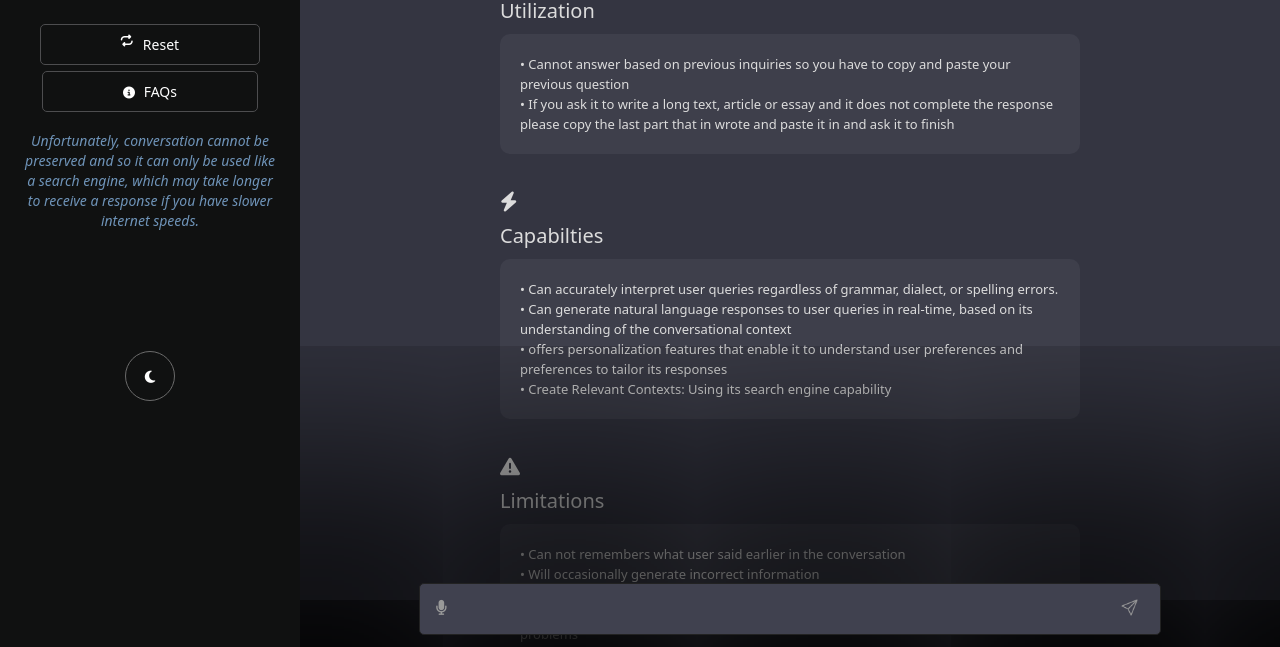
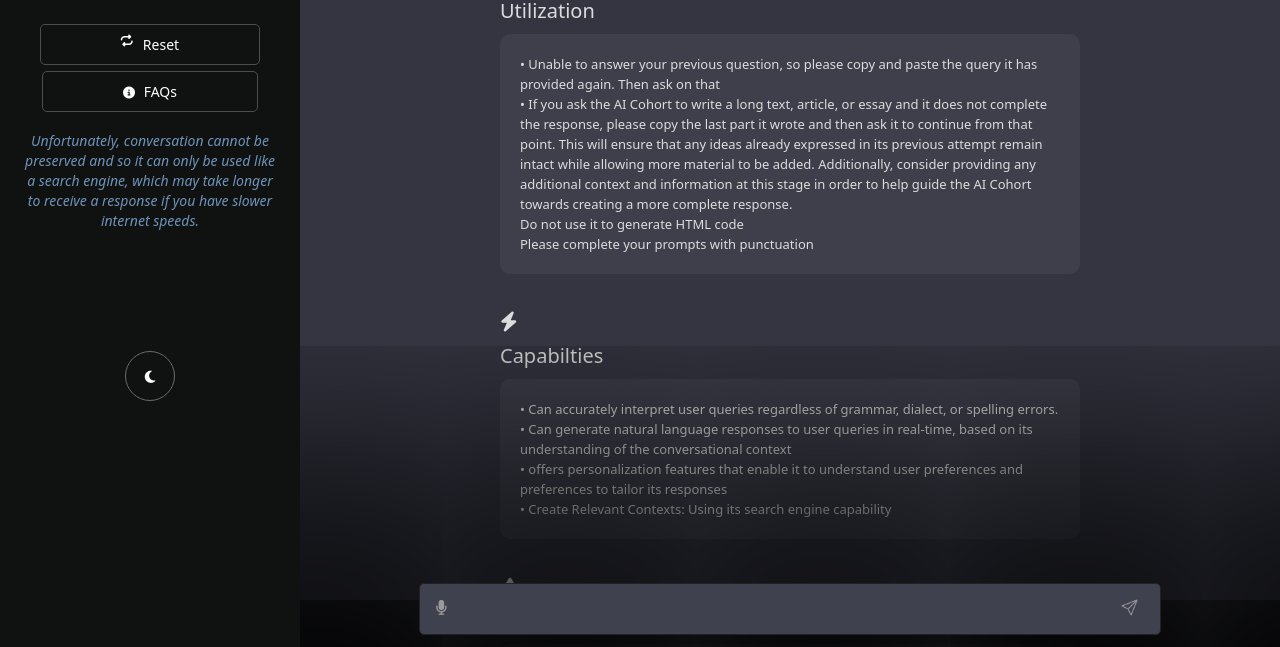
Before and after one commit to DavidNkana/AI-Cohort, a website built with Vite: page client/index.html in a window 1280 px wide. Shown: the part 145-792 px from the top of the page. Built offline with nearby package versions, Linux system fonts and the light colour scheme.

Commit message:
fixing sentences

```diff
--- a/client/index.html
+++ b/client/index.html
@@ -45,8 +45,10 @@
           <i class="fa  fa-circle-info"></i>
           <h2> Utilization</h2>
           <div class="paragraphs">
-            <p>• Cannot answer based on previous inquiries so you have to copy and paste your previous question</p>
-          <p>• If you ask it to write a long text, article or essay and it does not complete the response please copy the last part that in wrote and paste it in and ask it to finish </p>
+            <p>• Unable to answer your previous question, so please copy and paste the query it has provided again. Then ask on that</p>
+          <p>•  If you ask the AI Cohort to write a long text, article, or essay and it does not complete the response, please copy the last part it wrote and then ask it to continue from that point. This will ensure that any ideas already expressed in its previous attempt remain intact while allowing more material to be added. Additionally, consider providing any additional context and information at this stage in order to help guide the AI Cohort towards creating a more complete response. </p>
+          <p>Do not use it to generate HTML code</p>
+          <p>Please complete your prompts with punctuation</p>
           </div>
 
         </div>
@@ -70,9 +72,9 @@
           <i class="fa fa-triangle-exclamation"></i>
           <h2>Limitations</h2>
           <div class="paragraphs">
-            <p>• Can not remembers what user said earlier in the conversation</p>
+            <p>• Can not remember what user said earlier in the conversation</p>
           <p>• Will occasionally generate incorrect information </p>
-          <p>• Max Tokens 2000 </p>
+          <p>• Max Tokens 3000 </p>
           <p>• Cannot generate good html code but can help you with other programming langauges problems </p>
           <p>• Limited knowledge of world and events after 2021 </p>
           <p>• Text might break and it might generate random characters </p>
--- a/client/script.js
+++ b/client/script.js
@@ -179,7 +179,10 @@ const handleSubmit = async (e) => {
     // messageDiv.innerHTML = ""
     loader(messageDiv);
 
-    const response = await fetch('https://ai-cohort.onrender.com', {
+    let localhost = 'http://localhost:5000'
+    let webServer = 'https://ai-cohort.onrender.com'
+
+    const response = await fetch(localhost, {
         method: 'POST',
         headers: {
             'Content-Type': 'application/json',
@@ -213,6 +216,7 @@ reset.addEventListener('click', () => {
 
 resetbtn.addEventListener('click', () => {
     chatContainer.innerHTML = ''
+
 })
 
 form.addEventListener('submit', handleSubmit)
```
